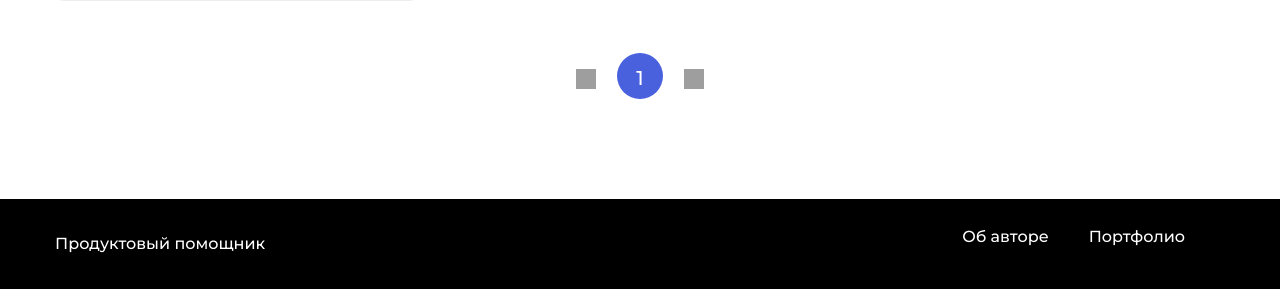
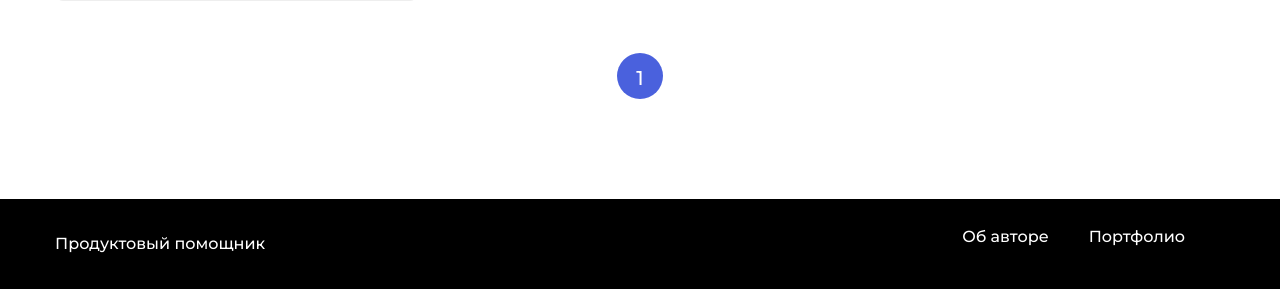
Before and after one commit to zaebumbatt/foodgram-project, a Django app: template templates/author_recipes.html in a window 1280 px wide. Shown: the part 707-996 px from the top of the page. Run offline with Django 3.2, Linux system fonts and the light colour scheme; tables that the repository leaves empty hold one stand-in row (values such as "Sample post"); the template is opened without the code that fills it: values that come from a table or form of the project are taken from there, most other values are stand-ins (such as "Sample title", 1, 10 or a date in 2020); grey boxes marked "Sample" are stand-in pictures; data that the repository does not hold is empty; some libraries are stand-ins or nearby versions; grey boxes are pictures that could not be loaded.

Commit message:
Fix pagination

```diff
--- a/templates/includes/pagination.html
+++ b/templates/includes/pagination.html
@@ -2,8 +2,6 @@
     <ul class="pagination__container">
         {% if items.has_previous %}
             <li class="pagination__item"><a class="pagination__link link" href="?page={{ items.previous_page_number }}"><span class="icon-left"></span></a></li>
-        {% else %}
-            <li class="pagination__item disabled"><a class="pagination__link link" href="#" tabindex="-1" aria-disabled="true"><span class="icon-left"></span></a></li>
         {% endif %}
         {% for i in paginator.page_range %}
             {% if items.number == i %}
@@ -14,8 +12,6 @@
         {% endfor %}
         {% if items.has_next %}
             <li class="pagination__item"><a class="pagination__link link" href="?page={{ items.next_page_number }}"><span class="icon-right"></span></a></li>
-        {% else %}
-            <li class="pagination__item disabled"><a class="pagination__link link" href="#" tabindex="-1" aria-disabled="true"><span class="icon-right"></span></a></li>
         {% endif %}
     </ul>
 </nav>
```
